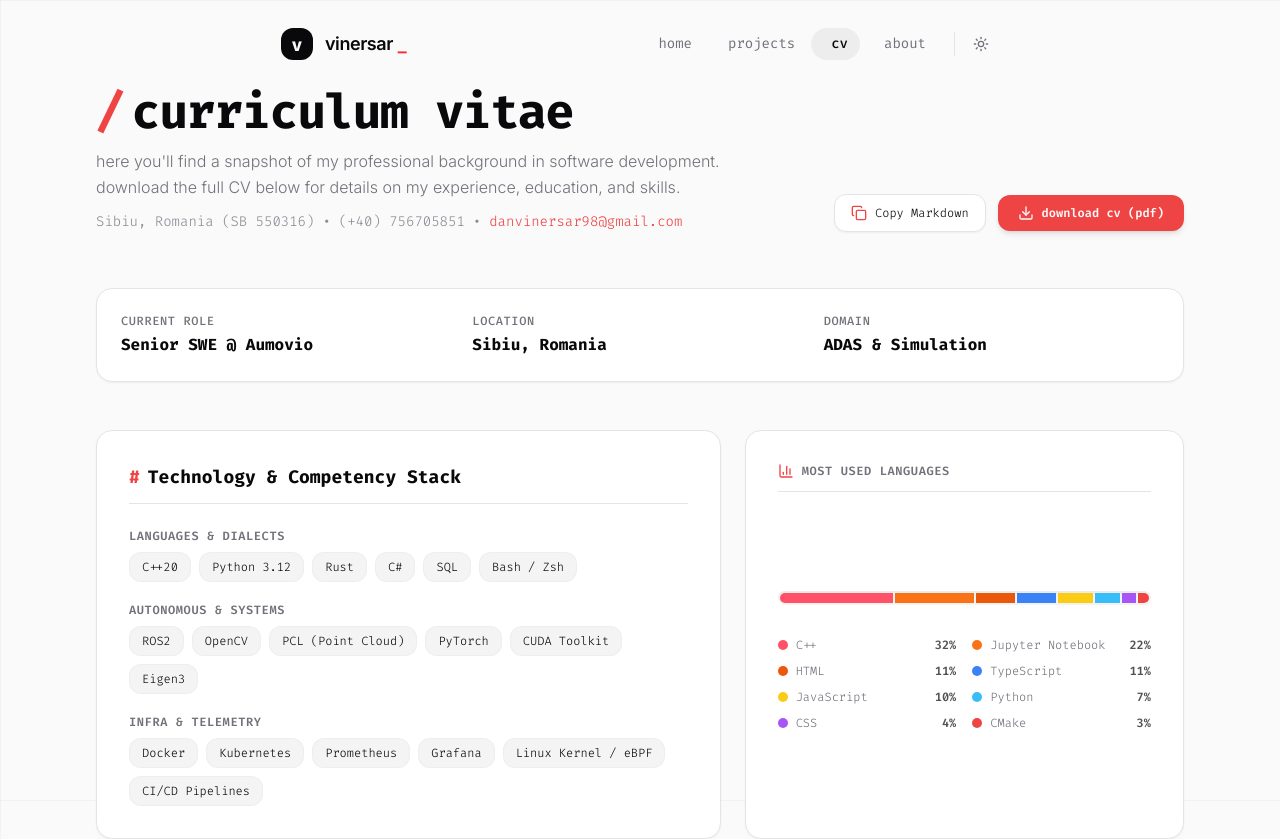
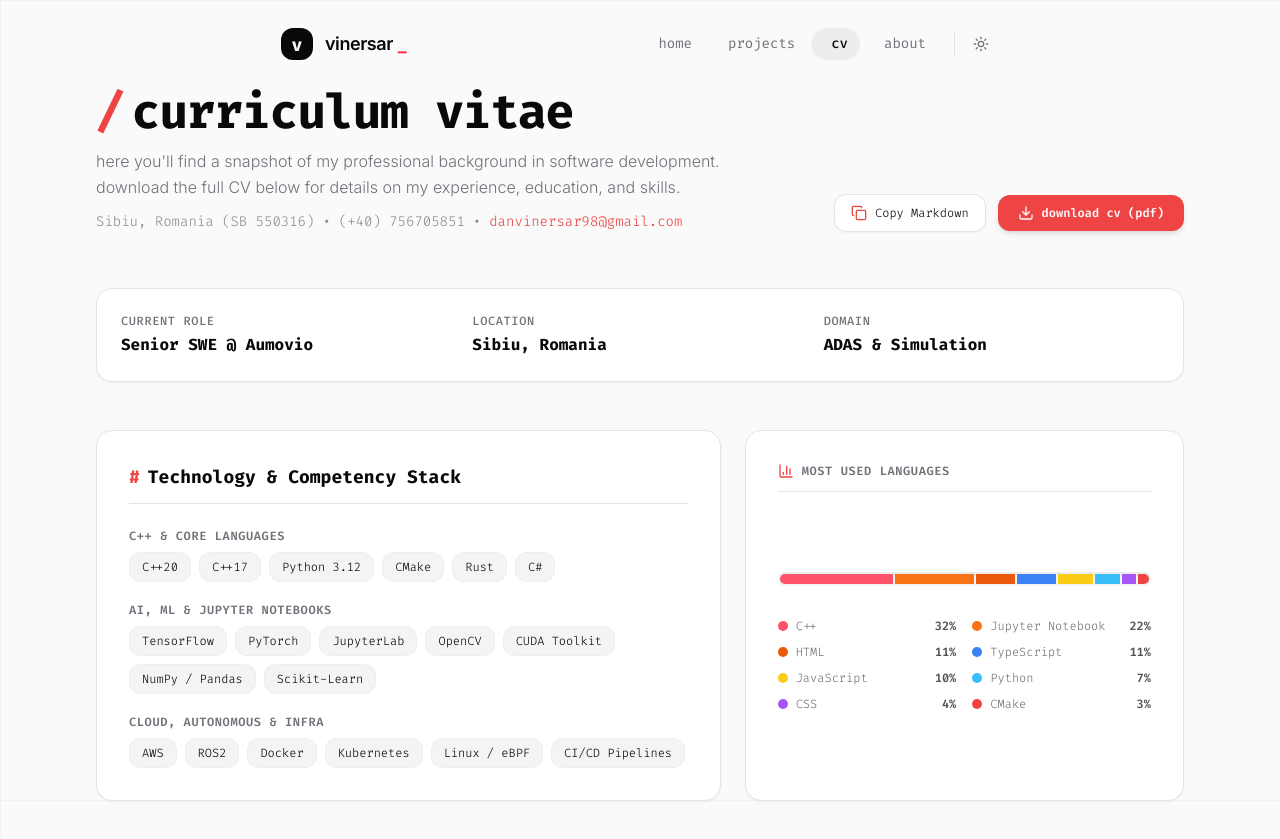
Before and after one commit to vinersar31/portfolio, a Next.js app: page /portfolio/cv in a window 1280 px wide. Shown: the top 839 px of the page. Built offline with nearby package versions, Linux system fonts and the light colour scheme.

Commit message:
refactor: update technology stack to focus on C++ and Jupyter ecosystems with AWS and TensorFlow

```diff
--- a/src/data/cv.ts
+++ b/src/data/cv.ts
@@ -153,16 +153,16 @@ export const cvData: CvData = {
   ],
   skills: [
     {
-      category: "LANGUAGES & DIALECTS",
-      items: ["C++20", "Python 3.12", "Rust", "C#", "SQL", "Bash / Zsh"],
+      category: "C++ & CORE LANGUAGES",
+      items: ["C++20", "C++17", "Python 3.12", "CMake", "Rust", "C#"],
     },
     {
-      category: "AUTONOMOUS & SYSTEMS",
-      items: ["ROS2", "OpenCV", "PCL (Point Cloud)", "PyTorch", "CUDA Toolkit", "Eigen3"],
+      category: "AI, ML & JUPYTER NOTEBOOKS",
+      items: ["TensorFlow", "PyTorch", "JupyterLab", "OpenCV", "CUDA Toolkit", "NumPy / Pandas", "Scikit-Learn"],
     },
     {
-      category: "INFRA & TELEMETRY",
-      items: ["Docker", "Kubernetes", "Prometheus", "Grafana", "Linux Kernel / eBPF", "CI/CD Pipelines"],
+      category: "CLOUD, AUTONOMOUS & INFRA",
+      items: ["AWS", "ROS2", "Docker", "Kubernetes", "Linux / eBPF", "CI/CD Pipelines"],
     },
   ],
   languageStats: [
```
Also changed, not shown: 1 other file (tests, documents, lock files or other folders).
